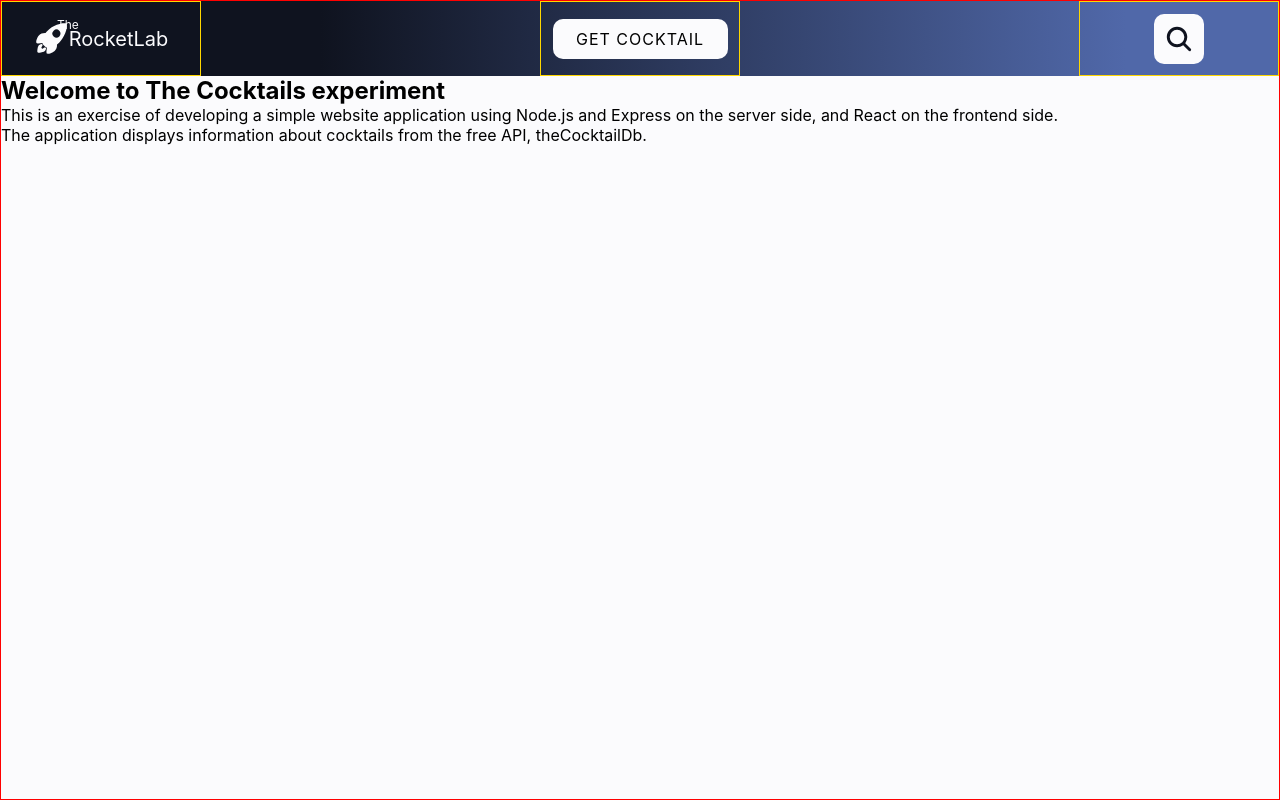
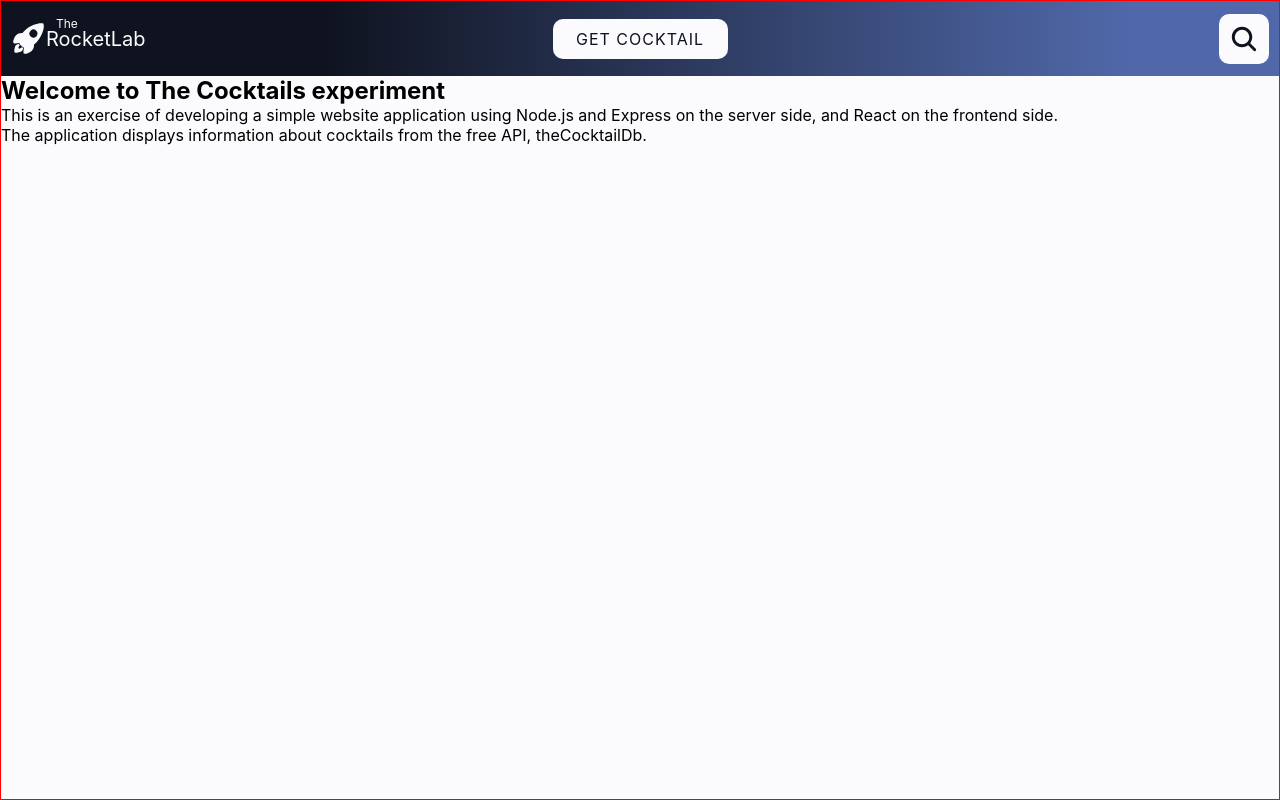
Before and after one commit to tessoka/thecocktaildb-api, a React (Create React App) app in the folder frontend/: page / in a window 1280 px wide. Built offline with nearby package versions, Linux system fonts and the light colour scheme.

Commit message:
header design fixes

```diff
--- a/frontend/src/styles/header.scss
+++ b/frontend/src/styles/header.scss
@@ -8,9 +8,11 @@ header {
 
 
   & > div {
-    border: 1px solid gold;
+    // border: 1px solid gold;
+
     width: 200px;
     height: 100%;
+    padding: 10px;
 
     display: flex;
     align-items: center;
@@ -21,7 +23,7 @@ header {
   .logo-box {
     position: relative;
     color: $primaryColor-1;
-    padding: 10px;
+    justify-content: flex-start;
 
     .rocket-logo {
       fill: $primaryColor-1;
@@ -49,6 +51,7 @@ header {
     width: 175px;
     height: 40px;
 
+    color: $primaryColor-6;
     font-size: 16px;
     letter-spacing: 1px;
     text-transform: uppercase;
@@ -62,6 +65,8 @@ header {
     }
   }
 
+  .search-box {
+    justify-content: flex-end;
 
     .icon-bg-search {
       background-color: $primaryColor-1;
@@ -85,3 +90,5 @@ header {
       }
     }
   }
+
+}
```
Lines whose indentation alone changed are shown as unchanged.
